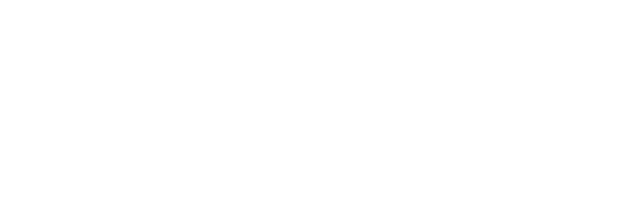
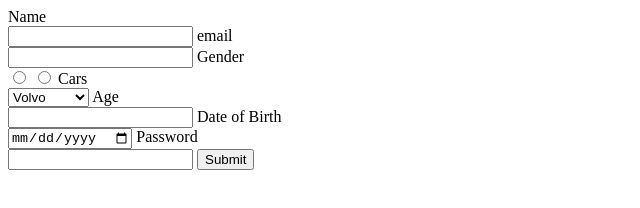
Before and after one commit to acciojob/signup-form-car-Krishna-bot, a website: page main.html in a window 1280 px wide. Shown: the whole page, without its empty margins (0-640 px from the left). Drawn offline with Linux system fonts and the light colour scheme.

Commit message:
try to push

```diff
--- a/main.html
+++ b/main.html
@@ -8,6 +8,35 @@
 
 <body>
 	<!-- the entire body must be written by student -->
+	<label for="name">Name</label><br>
+	<input id="name" type="text" required>
+
+	<label for="email">email</label><br>
+	<input id="email" type="email" required>
+
+	<label for="gender">Gender</label><br>
+	<input id="gender" type="radio" required name="Male">
+	<input id="gender" type="radio" required name="Female">
+
+	<label for="cars">Cars</label><br>
+	<select name="cars" id="cars">
+		<option value="volvo">Volvo</option>
+		<option value="saab">Saab</option>
+		<option value="mercedes">Mercedes</option>
+		<option value="audi">Audi</option>
+	  </select>
+
+	  <label for="age">Age</label><br>
+	<input id="age" type="number" required>
+
+	<label for="DOB">Date of Birth</label><br>
+	<input id="dob" type="date" required>
+
+	<label for="password">Password</label><br>
+	<input id="password" type="password" required>
+
+	<button>Submit</button>
+
     <script type="text/javascript" src="./script.js">
 </script>
 
```
